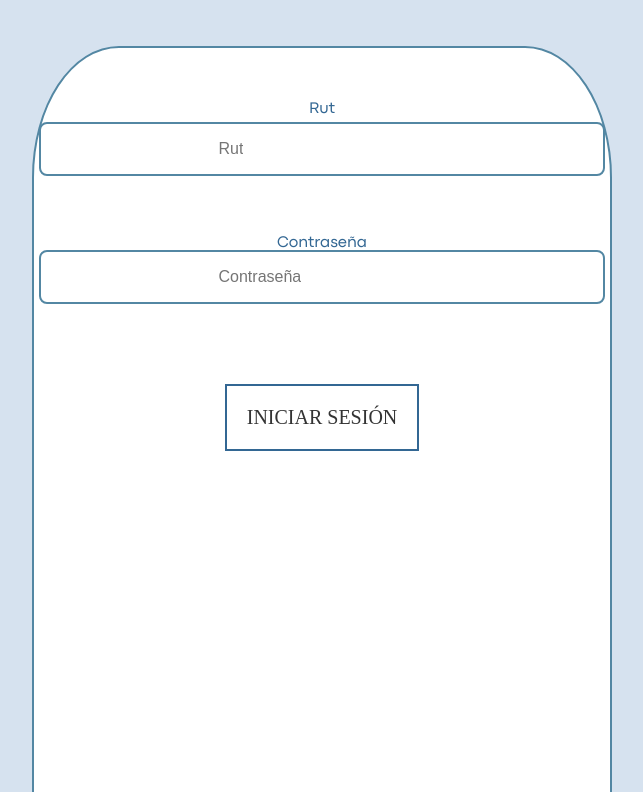
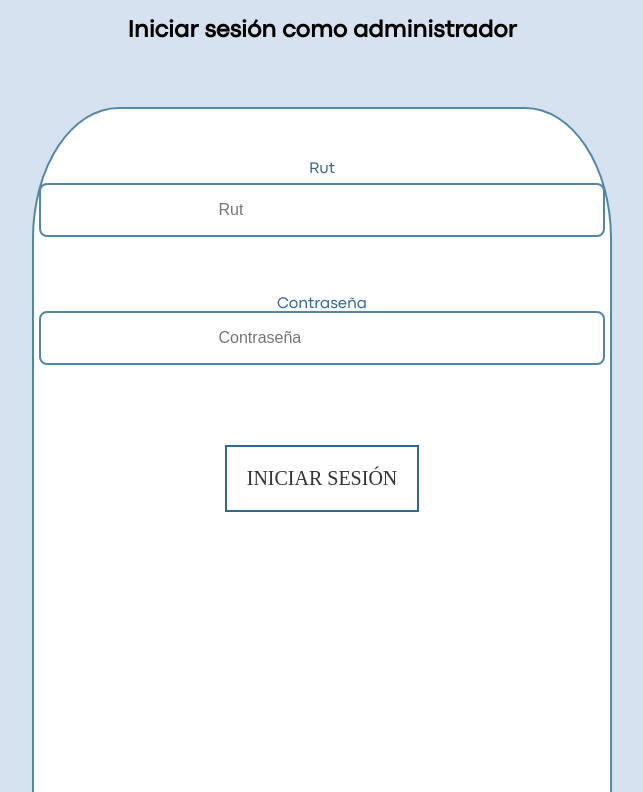
Before and after one commit to Pixoll/se-project-frontend, a React (Create React App) app: page /admin/login in a window 1280 px wide. Shown: the top 792 px of the page, without its empty margins (318-961 px from the left). Built offline with nearby package versions, Linux system fonts and the light colour scheme; a web font is replaced by a local one.

Commit message:
Display login type

```diff
--- a/src/components/LoginForm.tsx
+++ b/src/components/LoginForm.tsx
@@ -20,6 +20,10 @@ export default function LoginForm({ type, redirectTo }: LoginFormProps) {
     });
     const navigate = useNavigate();
     const { login } = useAuth();
+
+    const parsedType = type === "patient" ? "paciente"
+        : type === "medic" ? "médico"
+            : "administrador";
 
     const onLogin = (e: FormEvent) => {
         console.log("submit");
@@ -61,6 +65,7 @@ export default function LoginForm({ type, redirectTo }: LoginFormProps) {
 
     return (
         <div className="login-container">
+            <h2>{`Iniciar sesión como ${parsedType}`}</h2>
             <div className="login-div">
                 <form className="login-form" onSubmit={onLogin}>
                     <label htmlFor="rut">Rut</label>
```
